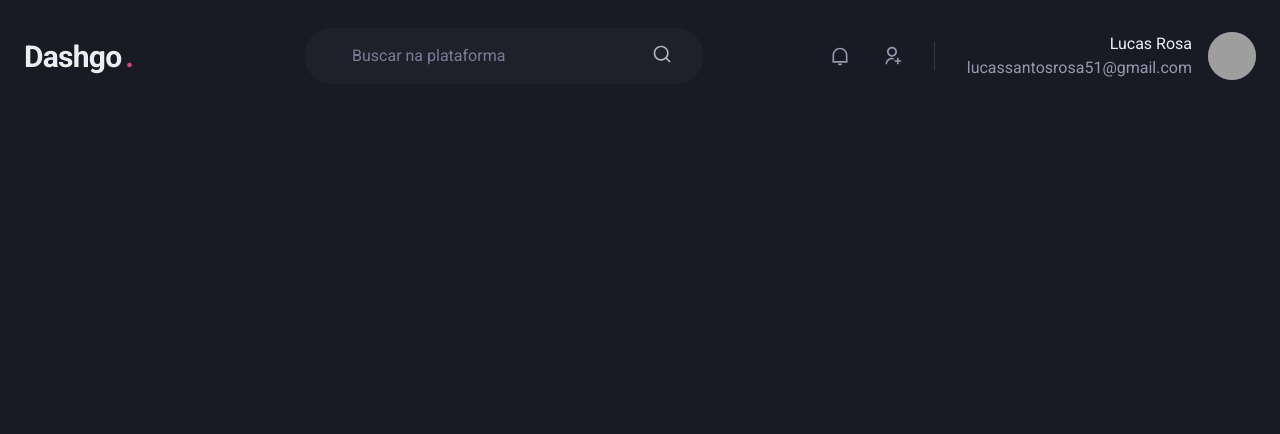
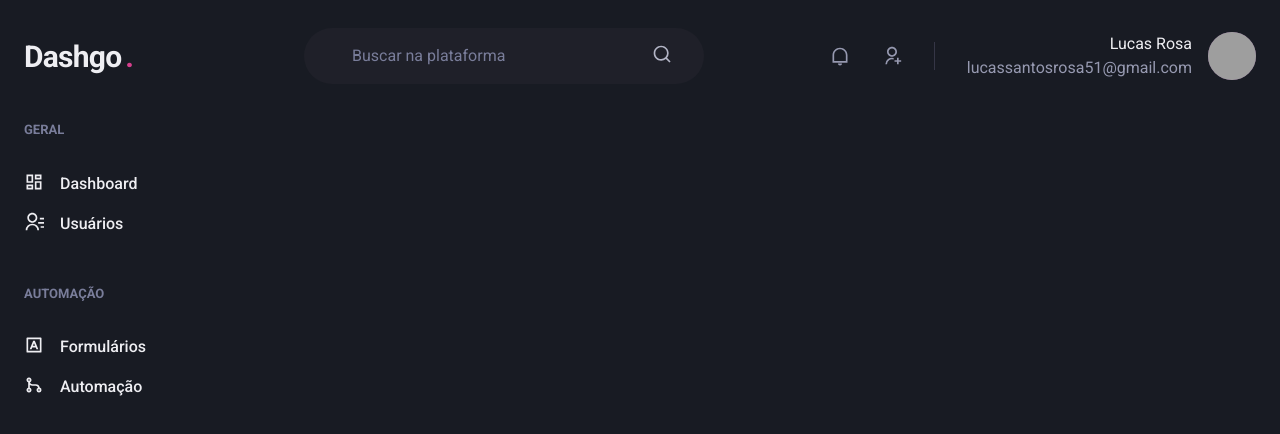
Before and after one commit to Bluniz/dashgo, a Next.js app: page /dashboard in a window 1280 px wide. Shown: the top 434 px of the page. Built offline with nearby package versions, Linux system fonts and the light colour scheme; grey boxes are pictures that could not be loaded.

Commit message:
Add SideBar component

```diff
--- /dev/null
+++ b/src/components/SideBar.tsx
@@ -0,0 +1,54 @@
+import { Box, Stack, Text, Link, Icon } from "@chakra-ui/react";
+import {
+  RiContactsLine,
+  RiDashboardLine,
+  RiGitMergeLine,
+  RiInputMethodLine,
+} from "react-icons/ri";
+
+export function SideBar() {
+  return (
+    <Box as="aside" w="64" mr="8">
+      <Stack spacing="12" align="flex-start">
+        <Box>
+          <Text fontWeight="bold" color="gray.400" fontSize="small">
+            GERAL
+          </Text>
+          <Stack spacing="4" mt="8" align="stretch">
+            <Link display="flex" align="center">
+              <Icon as={RiDashboardLine} fontSize="20" />
+              <Text ml="4" fontWeight="medium">
+                Dashboard
+              </Text>
+            </Link>
+            <Link display="flex" align="center">
+              <Icon as={RiContactsLine} fontSize="20" />
+              <Text ml="4" fontWeight="medium">
+                Usuários
+              </Text>
+            </Link>
+          </Stack>
+        </Box>
+        <Box>
+          <Text fontWeight="bold" color="gray.400" fontSize="small">
+            AUTOMAÇÃO
+          </Text>
+          <Stack spacing="4" mt="8" align="stretch">
+            <Link display="flex" align="center">
+              <Icon as={RiInputMethodLine} fontSize="20" />
+              <Text ml="4" fontWeight="medium">
+                Formulários
+              </Text>
+            </Link>
+            <Link display="flex" align="center">
+              <Icon as={RiGitMergeLine} fontSize="20" />
+              <Text ml="4" fontWeight="medium">
+                Automação
+              </Text>
+            </Link>
+          </Stack>
+        </Box>
+      </Stack>
+    </Box>
+  );
+}
--- a/src/pages/dashboard.tsx
+++ b/src/pages/dashboard.tsx
@@ -1,5 +1,16 @@
+import { Flex } from "@chakra-ui/react";
+
 import { Header } from "../components/Header";
+import { SideBar } from "../components/SideBar";
 
 export default function Dashboard() {
-  return <Header />;
+  return (
+    <Flex direction="column" h="100h">
+      <Header />
+
+      <Flex width="100%" my="6" maxWidth={1480} marginX="auto" px="6">
+        <SideBar />
+      </Flex>
+    </Flex>
+  );
 }
```
